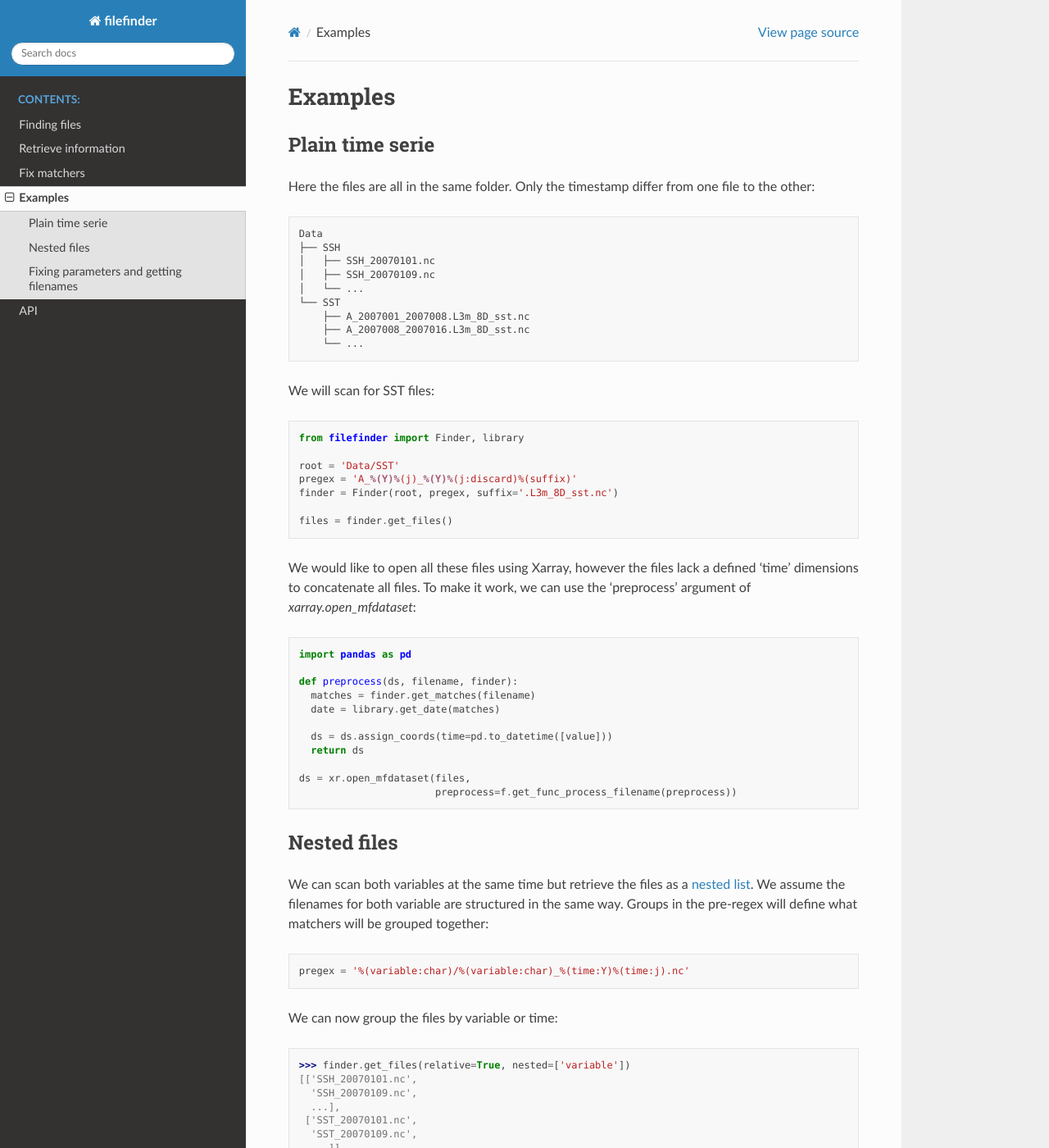
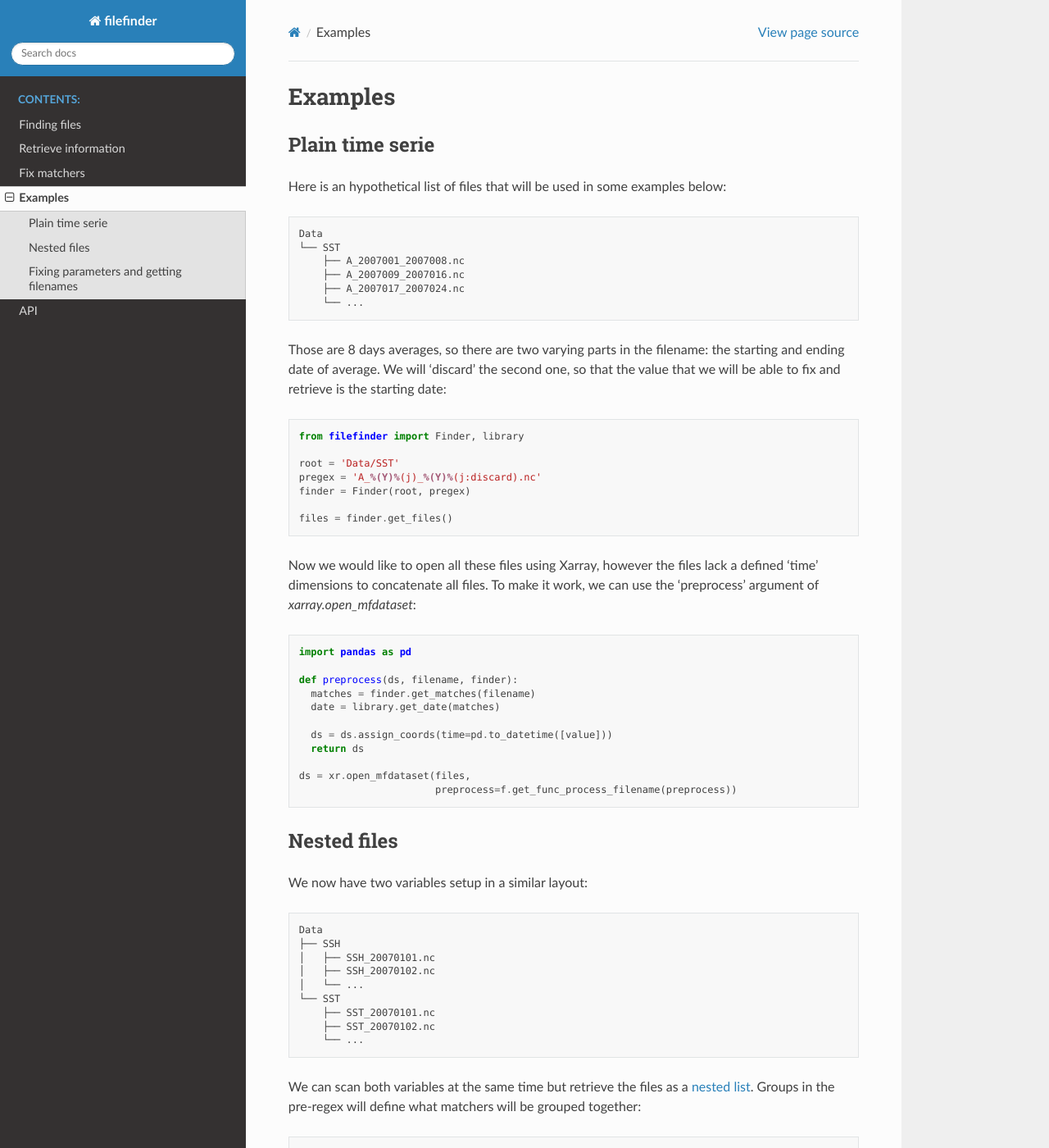
Before and after one commit to Descanonge/filefinder, a Sphinx documentation site: the page built from docs/source/examples.rst, in a window 1280 px wide and 1400 px high. Shown: the whole window at 82% size. Built offline with Sphinx 7.4.7 and the Read the Docs theme 2.0.0, drawn with Linux system fonts in a browser that asks for light colours; some of the changed text lies outside the part shown.

```diff
--- a/docs/source/examples.rst
+++ b/docs/source/examples.rst
@@ -5,32 +5,30 @@ Examples
 Plain time serie
 ================
 
-Here the files are all in the same folder. Only the timestamp differ from one
-file to the other::
+Here is an hypothetical list of files that will be used in some examples below::
 
     Data
-    ├── SSH
-    │   ├── SSH_20070101.nc
-    │   ├── SSH_20070109.nc
-    │   └── ...
     └── SST
-        ├── A_2007001_2007008.L3m_8D_sst.nc
-        ├── A_2007008_2007016.L3m_8D_sst.nc
+        ├── A_2007001_2007008.nc
+        ├── A_2007009_2007016.nc
+        ├── A_2007017_2007024.nc
         └── ...
 
-We will scan for SST files::
+Those are 8 days averages, so there are two varying parts in the filename: the
+starting and ending date of average. We will 'discard' the second one, so
+that the value that we will be able to fix and retrieve is the starting date::
 
   from filefinder import Finder, library
 
   root = 'Data/SST'
-  pregex = 'A_%(Y)%(j)_%(Y)%(j:discard)%(suffix)'
-  finder = Finder(root, pregex, suffix='.L3m_8D_sst.nc')
+  pregex = 'A_%(Y)%(j)_%(Y)%(j:discard).nc'
+  finder = Finder(root, pregex)
 
   files = finder.get_files()
 
-We would like to open all these files using Xarray, however the files lack a
-defined 'time' dimensions to concatenate all files. To make it work, we can
-use the 'preprocess' argument of `xarray.open_mfdataset`::
+Now we would like to open all these files using Xarray, however the files lack a
+defined 'time' dimensions to concatenate all files. To make it work, we can use
+the 'preprocess' argument of `xarray.open_mfdataset`::
 
   import pandas as pd
 
@@ -48,12 +46,23 @@ use the 'preprocess' argument of `xarray.open_mfdataset`::
 Nested files
 ============
 
+We now have two variables setup in a similar layout::
+
+     Data
+     ├── SSH
+     │   ├── SSH_20070101.nc
+     │   ├── SSH_20070102.nc
+     │   └── ...
+     └── SST
+         ├── SST_20070101.nc
+         ├── SST_20070102.nc
+         └── ...
+
 We can scan both variables at the same time but retrieve the files as a
 :ref:`nested list<Obtaining files>`.
-We assume the filenames for both variable are structured in the same way.
 Groups in the pre-regex will define what matchers will be grouped together::
 
-  pregex = '%(variable:char)/%(variable:char)_%(time:Y)%(time:j).nc'
+  pregex = '%(variable:char)/%(variable:char)_%(time:x).nc'
 
 We can now group the files by variable or time::
 
@@ -82,6 +91,10 @@ a floating point parameter::
   pregex = "index_%(index:fmt=d)/var_%(var:fmt=s)_scale_%(scale:fmt=+06.1f).txt"
   finder = Finder('/Data', pregex)
 
+This will automatically produce a regular expression based on the formats::
+  >>> print(finder.regex)
+  index_(-?\d+)/var_(.*?)_scale_(0*[+-]\d+\.\d{1})\.txt
+
 We might want to only capture files for a specific variable::
 
   finder.fix_matcher('var', 'SST')
--- a/docs/source/retrieve_values.rst
+++ b/docs/source/retrieve_values.rst
@@ -6,6 +6,7 @@ Retrieve information
 
 As some metadata might only be found in the filenames, FileFinder offer the
 possibility to retrieve it easily using matches.
+
 The :attr:`Finder.files` attribute stores files as a list of tuples
 containing a filename and its corresponding matches.
 One can also get matches from any filename with the
```
Also changed, not shown: README.md (+10 -9 lines), docs/source/find_files.rst (+22 -16 lines), docs/source/index.rst (+10 -11 lines), setup.py (+18 -6 lines), 1 other file.
